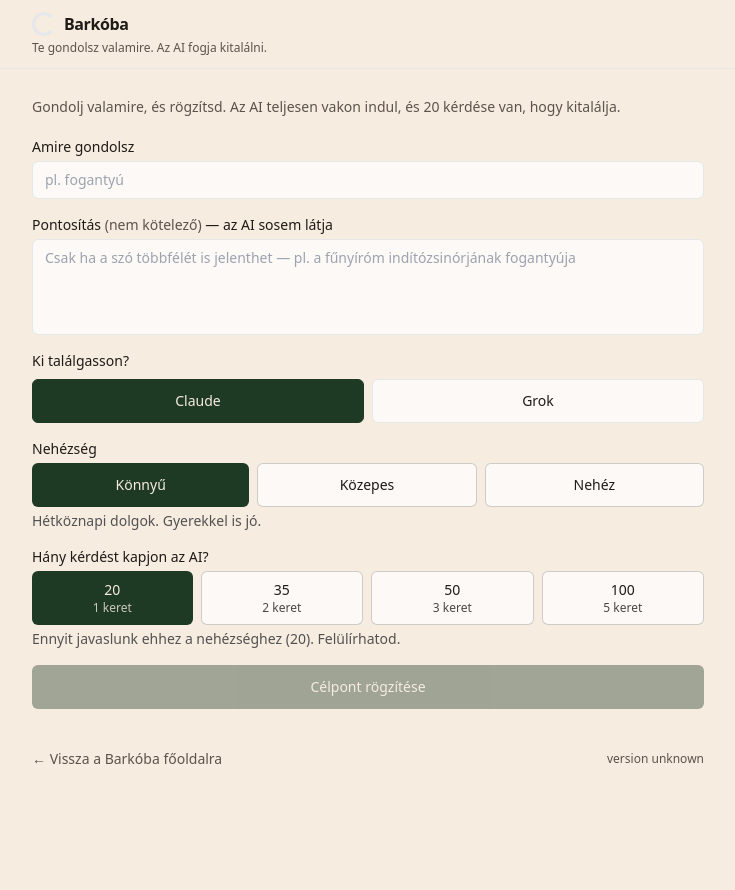
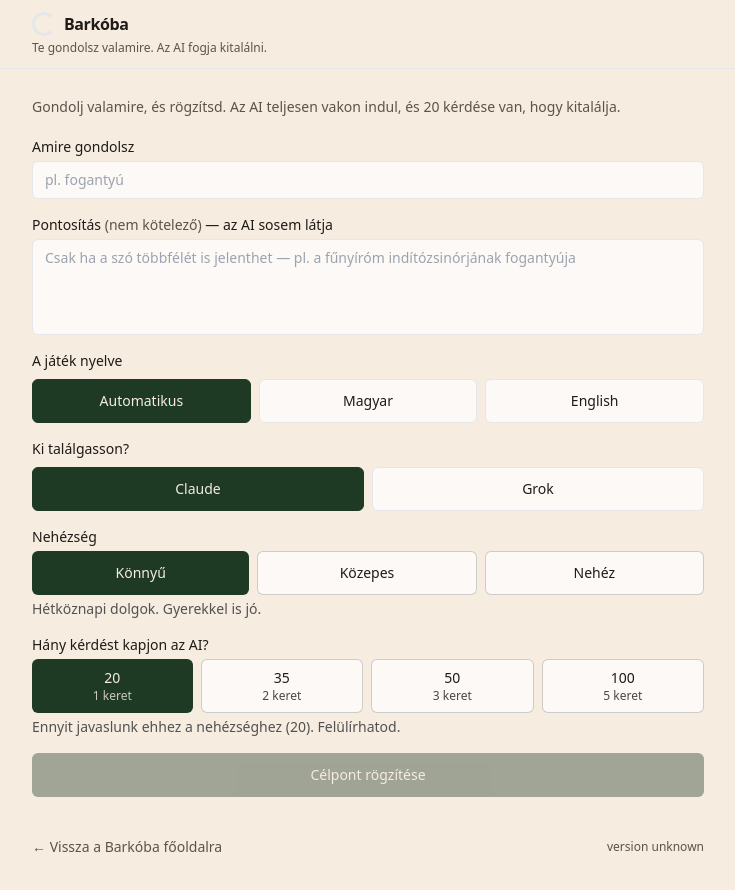
Before and after one commit to ZVZ2023/Barkoba2-V2, a Next.js app: page /compose in a window 1280 px wide. Shown: the top 890 px of the page, without its empty margins (272-1007 px from the left). Before the commit the page ends 805 px from the top, so only its background shows below. Built offline with nearby package versions, Linux system fonts and the light colour scheme; no server answers.

Commit message:
2.5.0.5 - separate game language from Hungarian UI shell

```diff
--- a/app/ComposerEntry.tsx
+++ b/app/ComposerEntry.tsx
@@ -54,6 +54,11 @@
   // so nothing here can put a model id on Barkóba's bill or in the corpus.
   // Defaults to the opponent every previous game was played against.
   const [racerProvider, setRacerProvider] = useState<"anthropic" | "xai">("anthropic");
+  // V2.5 — the language of PLAY, not of this screen. "auto" lets Barkóba read
+  // it from how the target was written; the explicit options exist because a
+  // one-word target (Grok, Apple, Tesla) reveals nothing about which language
+  // the player meant. The interface stays Hungarian in every case.
+  const [gameLanguage, setGameLanguage] = useState<"auto" | "hu" | "en">("auto");
   // V2.4 - refusal for lack of Play Credits must lead somewhere.
   const [noCredit, setNoCredit] = useState(false);
   const entitlement = useEntitlement();
@@ -79,6 +84,9 @@
           // V2.5-B3 — proposes an opponent. The server validates it, refuses an
           // unknown or unconfigured one, and never substitutes a different AI.
           racer_provider: racerProvider,
+          // "auto" is sent as-is; the server treats anything that is not "hu"
+          // or "en" as a request to decide, so it never becomes game state.
+          game_language: gameLanguage,
           // Set once the player has seen the warning and chosen to continue.
           force,
         }),
@@ -168,6 +176,35 @@
               placeholder="Csak ha a szó többfélét is jelenthet — pl. a fűnyíróm indítózsinórjának fogantyúja"
             />
           </label>
+
+          {/* V2.5 — the language of PLAY. Not the language of this screen:
+              Barkóba's interface stays Hungarian whichever option is chosen.
+              "Automatikus" reads it from how the target was written. */}
+          <div className="flex flex-col gap-2">
+            <span className="text-sm font-medium text-[var(--ink)]">A játék nyelve</span>
+            <div className="flex gap-2">
+              {(
+                [
+                  { value: "auto", label: "Automatikus" },
+                  { value: "hu", label: "Magyar" },
+                  { value: "en", label: "English" },
+                ] as const
+              ).map((option) => (
+                <button
+                  key={option.value}
+                  type="button"
+                  onClick={() => setGameLanguage(option.value)}
+                  className={`min-h-11 flex-1 rounded-md border px-3 py-2.5 text-sm font-medium ${
+                    gameLanguage === option.value
+                      ? "border-[var(--green)] bg-[var(--green)] text-[var(--parchment)]"
+                      : "border-[var(--ink)]/15 bg-white/70 text-[var(--ink)]"
+                  }`}
+                >
+                  {option.label}
+                </button>
+              ))}
+            </div>
+          </div>
 
           {/* V2.5-B3 — which AI takes the guessing seat. Deliberately the same
               pill idiom as the difficulty control rather than a new pattern:
--- a/app/RacerSetup.tsx
+++ b/app/RacerSetup.tsx
@@ -31,6 +31,10 @@
   const [difficulty, setDifficulty] = useState<Difficulty>("easy");
   const [clueMode, setClueMode] = useState<ClueMode>("none");
   const [budget, setBudget] = useState(20);
+  // V2.5 — the language of PLAY, not of this screen. There is no human target
+  // text to read here, so "Automatikus" means Hungarian; choosing English makes
+  // the AI pick AND play its target in English.
+  const [gameLanguage, setGameLanguage] = useState<"auto" | "hu" | "en">("auto");
   const [busy, setBusy] = useState(false);
   const [naming, setNaming] = useState(askForName);
   const [error, setError] = useState<string | null>(null);
@@ -51,6 +55,7 @@
           difficulty,
           clue_mode: difficulty === "hard" ? clueMode : "none",
           max_questions: budget,
+          game_language: gameLanguage,
         }),
       });
       const data = await res.json();
@@ -83,6 +88,30 @@
       ) : (
       <>
       <BalanceBadge view={entitlement.view} />
+
+      {/* V2.5 — the language of PLAY. Barkóba's interface stays Hungarian
+          whichever option is chosen. */}
+      <div className="flex flex-col gap-2">
+        <span className="text-sm text-[var(--ink)]">A játék nyelve</span>
+        <div className="flex flex-wrap gap-2">
+          {(
+            [
+              { value: "auto", label: "Automatikus" },
+              { value: "hu", label: "Magyar" },
+              { value: "en", label: "English" },
+            ] as const
+          ).map((l) => (
+            <button
+              key={l.value}
+              onClick={() => setGameLanguage(l.value)}
+              disabled={busy}
+              className={pill(gameLanguage === l.value)}
+            >
+              {l.label}
+            </button>
+          ))}
+        </div>
+      </div>
 
       <div className="flex flex-col gap-2">
         <span className="text-sm text-[var(--ink)]">Nehézség</span>
--- a/app/api/game/create/route.ts
+++ b/app/api/game/create/route.ts
@@ -42,6 +42,7 @@
 import { consumeModelCall } from "@/lib/callBudget";
 import type { ClueMode, Difficulty } from "@/lib/types";
 import { resolveQuestionBudget } from "@/lib/questionBudget";
+import { resolveGameLanguage } from "@/lib/gameLanguage";
 import {
   DEFAULT_RACER_PROVIDER,
   isModelProviderId,
@@ -174,6 +175,12 @@
    * Meaningful only when the Racer seat is the AI.
    */
   racer_provider?: string;
+  /**
+   * V2.5 — the language the game is PLAYED in: "hu", "en", or absent/"auto"
+   * to let Barkóba decide. The shell stays Hungarian either way; this governs
+   * model-generated, player-visible output only.
+   */
+  game_language?: string;
 }
 
 const DIFFICULTIES: Difficulty[] = ["easy", "medium", "hard"];
@@ -278,6 +285,12 @@
     // "easy" as the fallback basis rather than adopting the new recommendation.
     const budgetChoice = resolveQuestionBudget("easy", body.max_questions);
 
+    // V2.5 — AI Composer: there is no human text to detect a language from,
+    // because the AI picks the target only AFTER the language is fixed. So
+    // detection is null and AUTO resolves to "hu" through the shared rule.
+    // An explicit English choice makes the AI choose AND play in English.
+    const aiGameLanguage = resolveGameLanguage(body.game_language, null);
+
     const callBudget = await consumeModelCall("resolve");
     if (!callBudget.allowed) {
       return NextResponse.json(
@@ -298,7 +311,7 @@
         // The V1 interface is Hungarian, so the game is played in Hungarian.
         // This used to be hardcoded "en", which is why AI questions, guesses
         // and adjudication all came back in English under a Hungarian UI.
-        gameLanguage: "hu",
+        gameLanguage: aiGameLanguage,
         maxQuestions: budgetChoice,
       });
     } catch (err) {
@@ -337,7 +350,7 @@
       player_id: playerId,
       phase: "questioning",
       max_questions: budgetChoice,
-      game_language: "hu",
+      game_language: aiGameLanguage,
       composer_kind: "ai",
       racer_kind: "human",
       difficulty,
@@ -483,12 +496,18 @@
     phase: "questioning",
     max_questions: maxQuestions,
     private_target: validation.private_knowledge,
-    // Detected by the Validator from the Composer's own wording — no extra
-    // model call, no setup question. Fixed for the life of the game.
-    // Detection decided the language from the Composer's own words, which meant
-    // an English target ("My Friend Otto") produced an English game inside a
-    // Hungarian product. V1 is Hungarian-first, so the interface language wins.
-    game_language: "hu",
+    // V2.5 — the language of PLAY, which is not the language of the shell.
+    //
+    // An explicit choice from the Composer wins. Absent one, this is the
+    // Validator's reading of their own wording — already computed on every
+    // game, and until now silently discarded because game_language was pinned
+    // to "hu" to stop an English target turning the whole product English.
+    //
+    // Both earlier behaviours made the same mistake in opposite directions:
+    // they treated shell language and game language as one setting. They are
+    // separate. The buttons stay Hungarian; only model-generated, player-facing
+    // output follows this value. See lib/gameLanguage.ts.
+    game_language: resolveGameLanguage(body.game_language, validation.game_language),
     ...benchmark,
   });
 
--- /dev/null
+++ b/lib/gameLanguage.ts
@@ -0,0 +1,84 @@
+import type { GameLanguage } from "./types";
+
+// ---------------------------------------------------------------------------
+// V2.5 — which language a game is PLAYED in.
+//
+// Pure, no I/O — the same reason lib/rewind.ts and lib/turnRecovery.ts are
+// pure. The resolution rule is the whole feature, so it is executed in tests
+// rather than inferred from a route nobody can run.
+//
+// ---------------------------------------------------------------------------
+// THE DEFECT THIS REPLACES
+// ---------------------------------------------------------------------------
+//
+// Game language was HARDCODED to "hu" at all three creation sites. Not derived
+// from anything — there was no mechanism. An English game inside the Hungarian
+// shell was impossible, and the Racer was explicitly instructed to write
+// Hungarian regardless of what the Composer had typed.
+//
+// That was a deliberate over-correction. An earlier build inferred the language
+// from the Composer's words alone, so an English target produced an entirely
+// English game inside a Hungarian product, and the fix pinned the game to the
+// interface. Both versions made the same mistake in opposite directions: they
+// treated shell language and game language as one setting.
+//
+// THEY ARE SEPARATE. The Hungarian shell may host a Hungarian or an English
+// game. This module decides only the second; there is no i18n layer and none is
+// planned — the buttons stay Hungarian either way.
+//
+// ---------------------------------------------------------------------------
+// WHY DETECTION ALONE IS NOT ENOUGH
+// ---------------------------------------------------------------------------
+//
+// The Validator already reports the dominant language of the Composer's
+// submission, and that result was computed on every game and then discarded.
+// Reviving it is most of the fix — but not all of it, because a target can be
+// linguistically ambiguous in a way no detector can resolve:
+//
+//     Grok · Apple · Tesla · Air
+//
+// A one-word target says nothing about which language the human meant to play
+// in. So detection is the AUTO behaviour, not the only behaviour: an explicit
+// choice always outranks it. That is what the three-state control exists for.
+// ---------------------------------------------------------------------------
+
+/** What the client may ask for. "auto" means "decide for me". */
+export type LanguageChoice = "auto" | GameLanguage;
+
+export function isGameLanguage(value: unknown): value is GameLanguage {
+  return value === "hu" || value === "en";
+}
+
+/**
+ * Normalize whatever arrived in the request body.
+ *
+ * Anything unrecognised becomes "auto" rather than an error or a guess. A
+ * malformed language is not a reason to refuse to start a game, and it must
+ * never become game state — the record would then claim a language nobody
+ * chose and no detector reported.
+ */
+export function normalizeLanguageChoice(requested: unknown): LanguageChoice {
+  return isGameLanguage(requested) ? requested : "auto";
+}
+
+/**
+ * THE RULE. One function, both creation paths.
+ *
+ *   1. An explicit "hu" or "en" wins outright.
+ *   2. Otherwise a valid detected language is used.
+ *   3. Otherwise "hu" — today's behaviour, so nothing regresses.
+ *
+ * `detected` is null on the AI-Composer path, where there is no human text to
+ * detect from: the AI chooses the target only AFTER the language is fixed. That
+ * asymmetry is inherent, not a gap, and passing null lets AUTO collapse to "hu"
+ * through the same rule instead of needing a second one.
+ *
+ * @param requested what the client asked for; anything invalid is ignored
+ * @param detected  the Validator's reading, or null when none was possible
+ */
+export function resolveGameLanguage(requested: unknown, detected: unknown): GameLanguage {
+  const choice = normalizeLanguageChoice(requested);
+  if (choice !== "auto") return choice;
+  if (isGameLanguage(detected)) return detected;
+  return "hu";
+}
```
Also changed, not shown: 2 other files (tests, documents, lock files or other folders).
